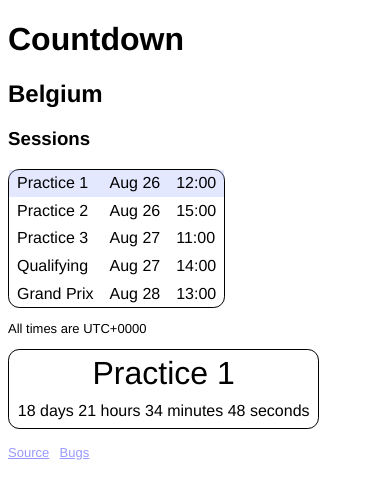
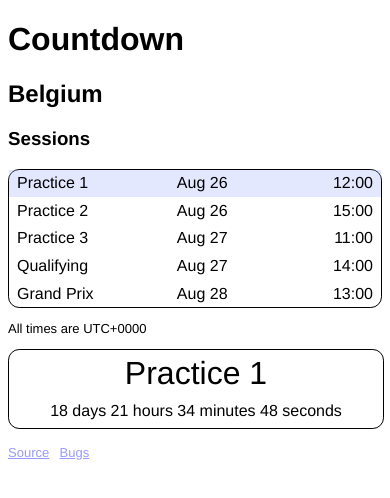
Before and after one commit to jmp/f1cd, a React (Create React App) app: page / in a window 390 px wide. Shown: the top 498 px of the page. Built offline with nearby package versions, Linux system fonts and the light colour scheme.

Commit message:
Make CSS more responsive

```diff
--- a/src/components/SessionInfo.css
+++ b/src/components/SessionInfo.css
@@ -1,10 +1,19 @@
 .session {
     border: 1px solid;
     border-radius: 0.7em;
-    padding: 0.5em;
+    padding: 0.5em 0;
     display: inline-block;
     text-align: center;
-    min-width: 220pt;
+}
+
+.session div {
+    padding: 0 0.5em;
+}
+
+@media only screen and (max-width: 600px) {
+    .session {
+        width: 100%;
+    }
 }
 
 .session-title {
--- a/src/components/SessionList.css
+++ b/src/components/SessionList.css
@@ -3,6 +3,12 @@ table {
     border-radius: 0.7em;
     border-spacing: 0;
     cursor: pointer;
+}
+
+@media only screen and (max-width: 600px) {
+    table {
+        width: 100%;
+    }
 }
 
 tr:hover {
@@ -19,6 +25,10 @@ td {
     margin: 0;
 }
 
+td:last-child {
+    text-align: right;
+}
+
 .before {
     opacity: 50%;
     text-decoration: line-through;
```
